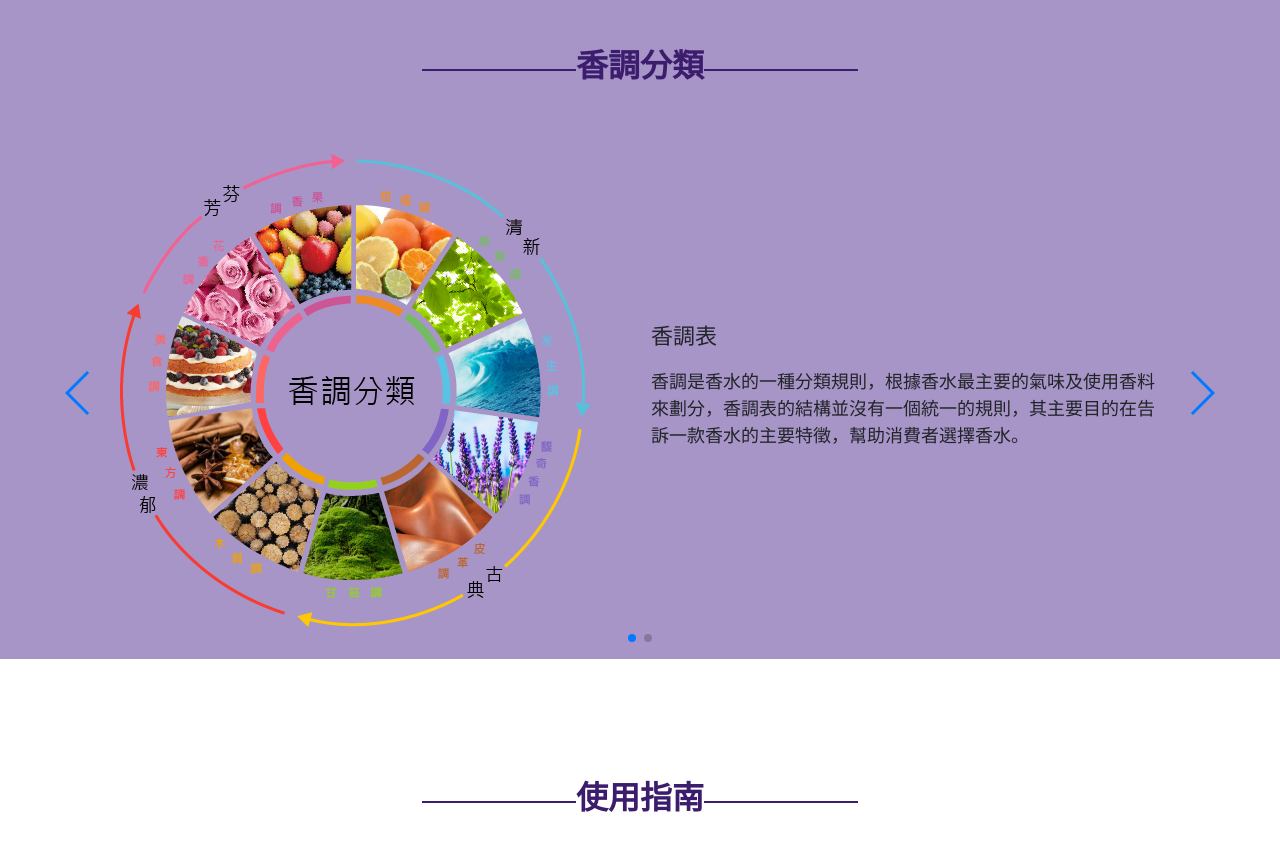
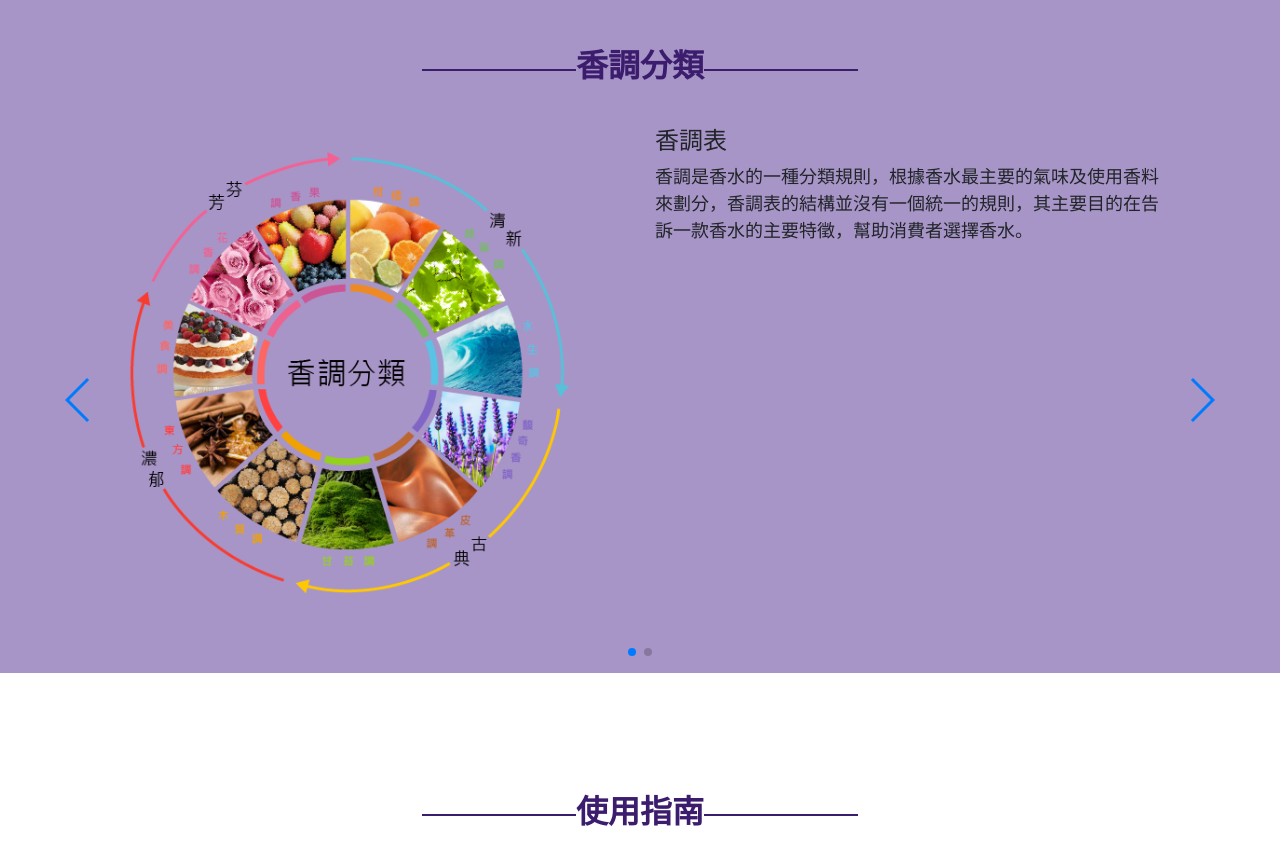
Before and after one commit to rit2018/rit2018.github.com, a plain HTML site: page index.html in a window 1280 px wide. Shown: the part 3580-4445 px from the top of the page. Drawn offline with nearby package versions, Linux system fonts and the light colour scheme.

Commit message:
修改
修改

```diff
--- a/index.html
+++ b/index.html
@@ -292,17 +292,28 @@
     .noteSwiperSize{
         max-width: 1170px;
         height: auto;
+        padding-bottom: 50px;
+    }
+
+    .perfumeFamilies{
+        max-width: 100%;
+        height: auto;
+    }
+
+    #perfumeFamiliesImg{
+        max-width: 100%;
     }
 
     .formDesc{
         padding-right: 60px;
         text-align: left;
+
     }
 
     /* 常見香調 */
     .allNote{
         width: 100%;
-        height: 450px;
+        /* height: 450px; */
         display: flex;
         flex-wrap: wrap;
 	    justify-content: space-evenly;
@@ -362,13 +373,6 @@
         #descSmall{
             font-size: 12pt;
         }
-
-        /* 常見香調 */
-        /* .noteKind{
-        width: 260px;
-        height: 210px;
-        } */
-
     }
 
     /* 平板版 */
@@ -733,10 +737,13 @@
             <div class="swiper-container noteSwiperSize">
                 <div class="swiper-wrapper">
                     <div class="swiper-slide">
-                        <img src="/img/05-note/perfumeFamilies.png" alt="">
-                        <div class="formDesc">
-                            <p style="font-size:22px">香調表</p>
-                            <p style="font-size:18px">香調是香水的一種分類規則，根據香水最主要的氣味及使用香料來劃分，香調表的結構並沒有一個統一的規則，其主要目的在告訴一款香水的主要特徵，幫助消費者選擇香水。</p>
+                        <div class="row">
+                            <div class="perfumeFamilies col-md-6 col-sm-12 col-12"><img id="perfumeFamiliesImg" src="/img/05-note/perfumeFamilies.png"
+                                    alt=""></div>
+                            <div class="formDesc col-md-6 col-sm-12 col-12">
+                                <h4>香調表</h4>
+                                <p style="font-size:18px">香調是香水的一種分類規則，根據香水最主要的氣味及使用香料來劃分，香調表的結構並沒有一個統一的規則，其主要目的在告訴一款香水的主要特徵，幫助消費者選擇香水。</p>
+                            </div>
                         </div>
                     </div>
                     <div class="swiper-slide">
```
